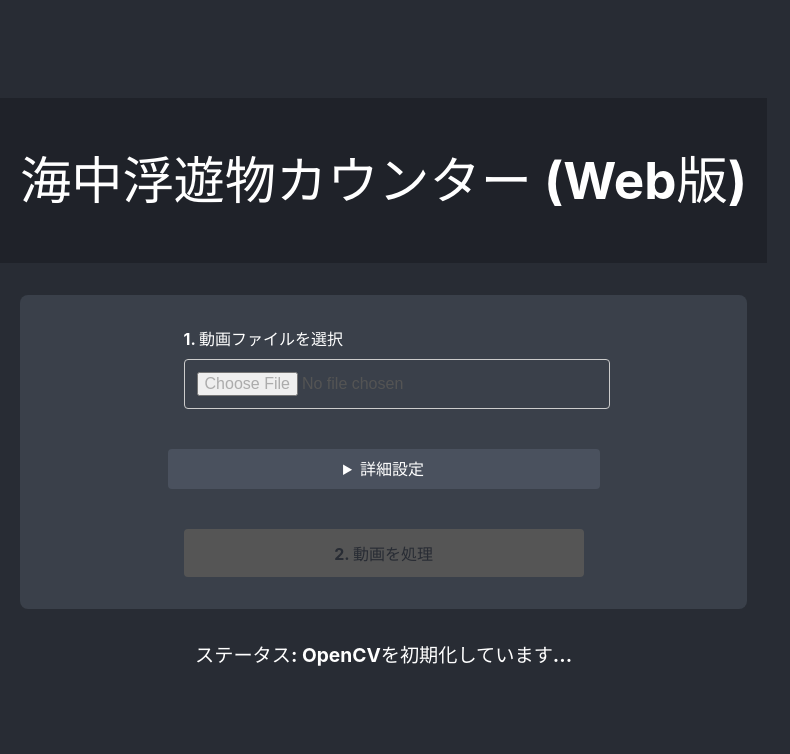
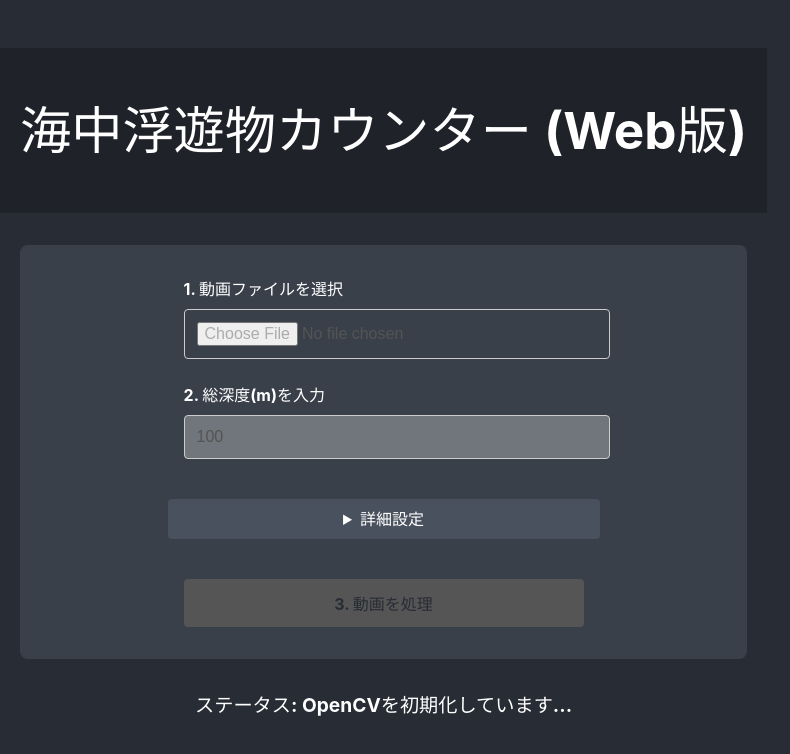
Before and after one commit to kuronos357/marine-object-counter-web, a React (Vite) app: page / in a window 1280 px wide. Shown: the top 754 px of the page, without its empty margins (0-790 px from the left). Built offline with nearby package versions, Linux system fonts and the light colour scheme.

Commit message:
UI変更

```diff
--- a/src/App.tsx
+++ b/src/App.tsx
@@ -131,18 +131,18 @@ function App() {
       <main>
         <div className="controls">
           <div className="control-item"><label htmlFor="video-input">1. 動画ファイルを選択</label><input id="video-input" type="file" accept="video/*" onChange={handleFileChange} disabled={!isCvReady || isProcessing}/></div>
+          <div className="control-item"><label htmlFor="depth-input">2. 総深度(m)を入力</label><input id="depth-input" type="number" value={depth} onChange={(e) => setDepth(parseInt(e.target.value, 10))} min="1" disabled={!isCvReady || isProcessing}/></div>
 
           <details className="settings-details">
             <summary>詳細設定</summary>
             <div className="settings-content">
-              <div className="control-item"><label htmlFor="depth-input">総深度(m)</label><input id="depth-input" type="number" value={depth} onChange={(e) => setDepth(parseInt(e.target.value, 10))} min="1" disabled={!isCvReady || isProcessing}/></div>
               <div className="control-item"><label htmlFor="scale-input">サンプリング間隔(m)</label><input id="scale-input" type="number" value={scale} onChange={(e) => setScale(parseFloat(e.target.value))} min="0.1" step="0.1" disabled={!isCvReady || isProcessing}/></div>
               <div className="control-item"><label htmlFor="threshold-input">二値化の閾値 (0-255)</label><input id="threshold-input" type="number" value={threshold} onChange={(e) => setThreshold(parseInt(e.target.value, 10))} min="0" max="255" disabled={!isCvReady || isProcessing}/></div>
               <div className="control-item"><label htmlFor="trim-input">トリム値</label><input id="trim-input" type="number" value={trim} onChange={(e) => setTrim(parseInt(e.target.value, 10))} disabled={!isCvReady || isProcessing}/></div>
             </div>
           </details>
 
-          <div className="control-item"><button onClick={handleProcessVideo} disabled={!isCvReady || !videoFile || isProcessing}>{isProcessing ? '処理中...' : '2. 動画を処理'}</button></div>
+          <div className="control-item"><button onClick={handleProcessVideo} disabled={!isCvReady || !videoFile || isProcessing}>{isProcessing ? '処理中...' : '3. 動画を処理'}</button></div>
         </div>
         <div className="status"><p>ステータス: {status}</p>{isProcessing && (<progress value={progress} max="1" style={{ width: '100%', maxWidth: '400px' }}></progress>)}</div>
         <div className="results">
```
